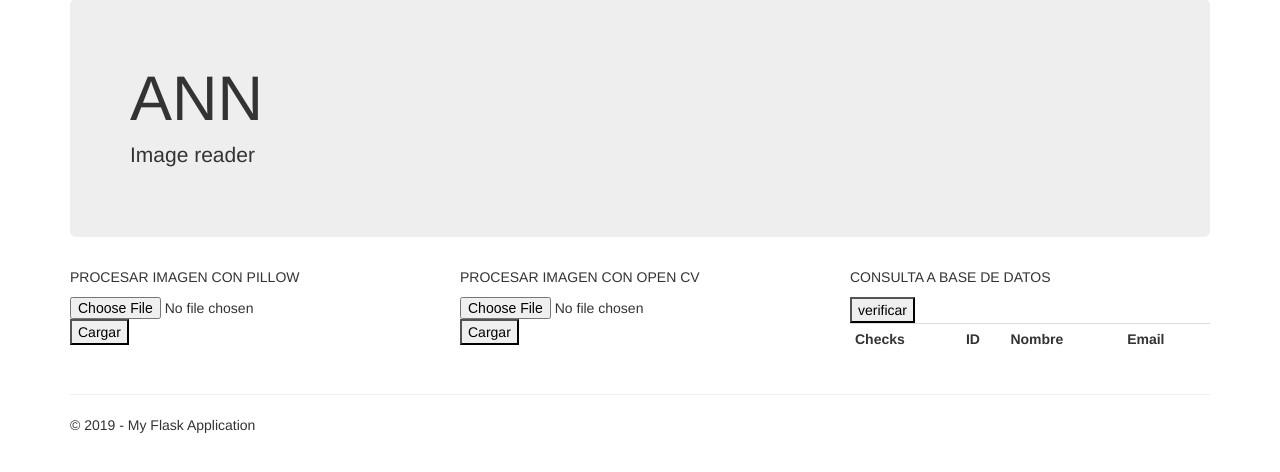
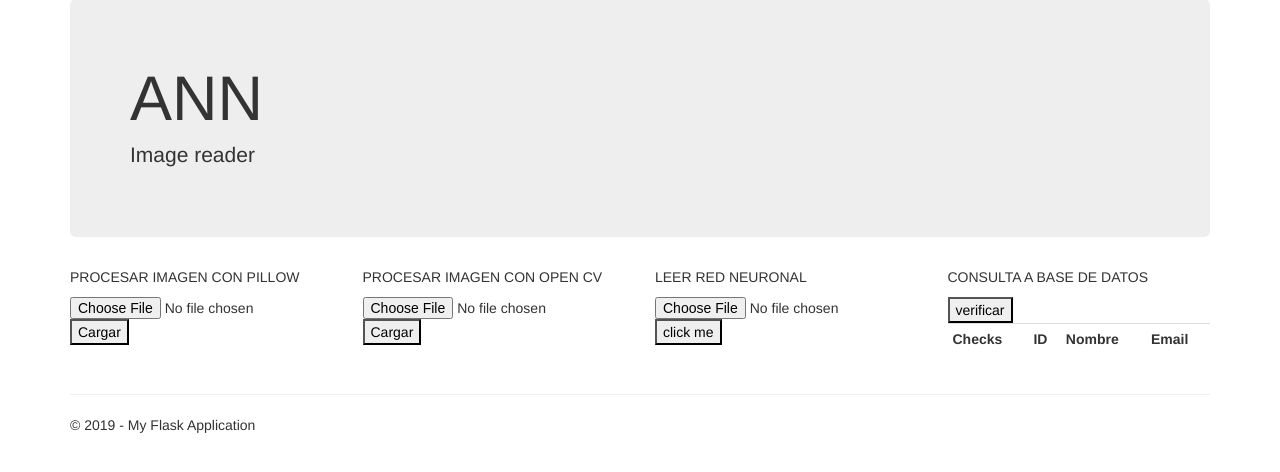
Before and after one commit to favm72/flask, a Flask app: page / in a window 1280 px wide. Shown: the part 51-523 px from the top of the page. Run offline with Flask 2, Linux system fonts and the light colour scheme; data that the repository does not hold is empty; some libraries are stand-ins or nearby versions.

Commit message:
lectura de red neuronal cv2 east

```diff
--- a/AppFlask/templates/index.html
+++ b/AppFlask/templates/index.html
@@ -17,21 +17,28 @@
 </div>
 
 <div class="row">
-    <div class="col-md-4">
+    <div class="col-md-3">
         <p>PROCESAR IMAGEN CON PILLOW</p>
         <form method="post" action="/cargar_pillow" enctype="multipart/form-data">
             <input type="file" name="file" id="file" />
             <button type="submit">Cargar</button>
         </form>
     </div>
-    <div class="col-md-4">
+    <div class="col-md-3">
         <p>PROCESAR IMAGEN CON OPEN CV</p>
         <form method="post" action="/cargar_opencv" enctype="multipart/form-data">
             <input type="file" name="file" id="file" />
             <button type="submit">Cargar</button>
         </form>
     </div>
-    <div class="col-md-4">
+    <div class="col-md-3">
+        <p>LEER RED NEURONAL</p>
+        <form method="post" action="/readnet" enctype="multipart/form-data">
+            <input type="file" name="file" id="file" />
+            <button type="submit">click me</button>
+        </form>
+    </div>
+    <div class="col-md-3">
         <p>CONSULTA A BASE DE DATOS</p>
         <button type="button" id="btnCheck">
             verificar
--- a/AppFlask/views.py
+++ b/AppFlask/views.py
@@ -13,6 +13,17 @@ from io import BytesIO
 from flask import send_file
 import numpy as np
 import cv2
+
+def read_file(request, process):
+    files = request.files
+    if len(files) > 0:
+        file = files.get('file')
+        if file.filename.endswith('.jpg'):
+            return (True, process(file))
+        else:
+            return (False,'el tipo de archivo debe ser jpg')
+    else:
+        return 'no ha cargado ningun archivo'
 
 @app.route('/')
 @app.route('/home')
@@ -33,6 +44,45 @@ def contact():
         title='Contact',
         year=datetime.now().year,
         message='Your contact page.'
+    )
+
+@app.route('/readnet', methods=['POST'])
+def readnet():
+    def process(file):
+        cv2.dnn.readNet('frozen_east_text_detection.pb')
+        # load the input image and grab the image dimensions
+        img = Image.open(file.stream)
+        npa = np.array(img)
+        #image = cv2.imread(args["image"])
+        #orig = image.copy()
+        #(H, W) = image.shape[:2]
+
+        # set the new width and height and then determine the ratio in change
+        # for both the width and height
+        #(newW, newH) = (args["width"], args["height"])
+        #rW = W / float(newW)
+        #rH = H / float(newH)
+
+        # resize the image and grab the new image dimensions
+        npa = cv2.resize(npa, (int(img.size[0]/float(32)*32), int(img.size[1]/float(32)*32)))
+        return Image.fromarray(npa)
+        #(H, W) = image.shape[:2]
+    #blob = cv2.dnn.blobFromImage(frame, 1.0, (inpWidth, inpHeight), (123.68, 116.78, 103.94), True, False)
+    #outputLayers = []
+    #outputLayers.append("feature_fusion/Conv_7/Sigmoid")
+    #outputLayers.append("feature_fusion/concat_3")
+    status = read_file(request, process)
+    if status[0]:
+        img_io = BytesIO()
+        status[1].save(img_io, 'JPEG', quality=70)
+        img_io.seek(0)
+        return send_file(img_io, mimetype='image/jpeg')
+    return render_template(
+        'index.html',
+        title='NETWORK',
+        year=datetime.now().year,
+        lista = list(),
+        respuesta=status[1]
     )
 
 @app.route('/about')
@@ -91,7 +141,7 @@ def cargaropen():
         file = files.get('file')
         if file.filename.endswith('.jpg'):
             img = Image.open(file.stream)
-            pix = img.load()
+            #pix = img.load()
             npa = np.array(img)
             npa = cv2.resize(npa, (int(img.size[0]/2), int(img.size[1]/2)))
 
@@ -105,7 +155,7 @@ def cargaropen():
             # Finding Contours
             # Use a copy of the image e.g. edged.copy()
             # since findContours alters the image
-            contours, hierarchy = cv2.findContours(edged, cv2.RETR_EXTERNAL, cv2.CHAIN_APPROX_NONE)
+            #contours, hierarchy = cv2.findContours(edged, cv2.RETR_EXTERNAL, cv2.CHAIN_APPROX_NONE)
 
             #cv2.imshow('Canny Edges After Contouring', edged)
             cv2.waitKey(0)
@@ -114,7 +164,7 @@ def cargaropen():
             print(contours)
             # Draw all contours
             # -1 signifies drawing all contours
-            cv2.drawContours(edged, contours, -1, (0, 255, 0), 3)
+            #cv2.drawContours(edged, contours, -1, (0, 255, 0), 3)
 
 
             img2 = Image.fromarray(edged)
```
